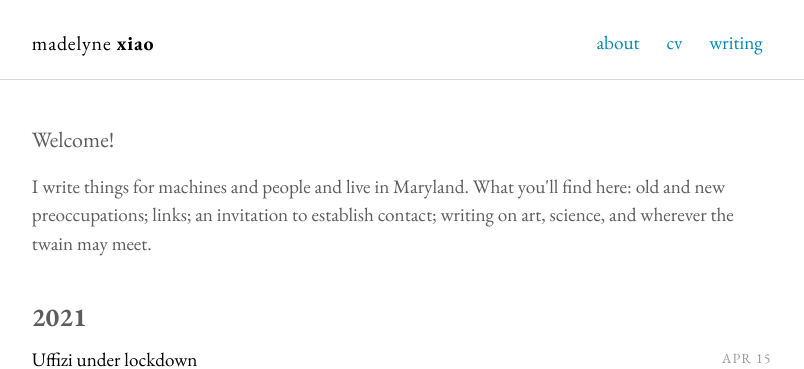
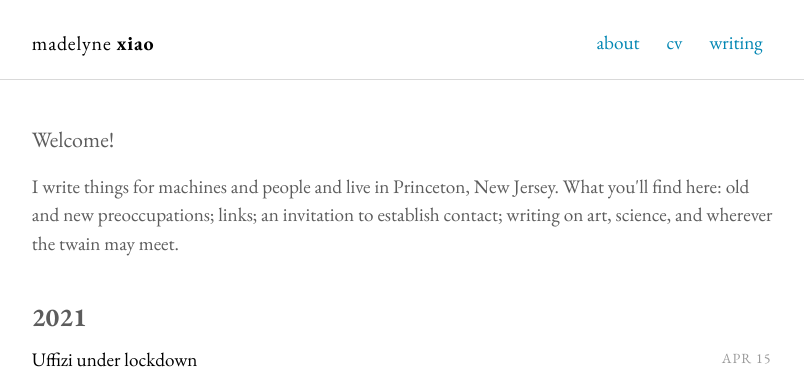
Before and after one commit to madelyne/madelyne.github.io, a Jekyll site: the page built from index.html, in a window 1280 px wide. Shown: the top 369 px of the page, without its empty margins (237-1041 px from the left). Built offline with Jekyll 4.4.1, drawn with Linux system fonts in a browser that asks for light colours.

Commit message:
update cv

```diff
--- a/_includes/intro.html
+++ b/_includes/intro.html
@@ -2,6 +2,6 @@
   <div class="container">
     <p class="lead">Welcome!</p>
 
-<p>I write things for machines and people and live in Maryland. What you'll find here: old and new preoccupations; links; an invitation to establish contact; writing on art, science, and wherever the twain may meet.</p>
+<p>I write things for machines and people and live in Princeton, New Jersey. What you'll find here: old and new preoccupations; links; an invitation to establish contact; writing on art, science, and wherever the twain may meet.</p>
   </div>
 </section>
```
Also changed, not shown: 1 other file.
